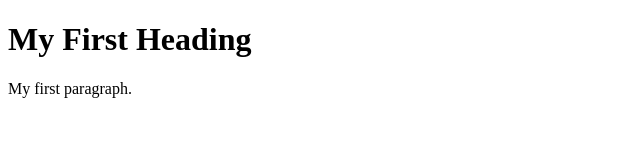
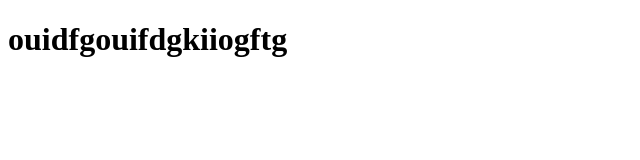
Before and after one commit to msc2023-25/goku, a plain HTML site: page index.html in a window 1280 px wide. Shown: the whole page, without its empty margins (0-640 px from the left). Drawn offline with Linux system fonts and the light colour scheme.

Commit message:
Update index.html

```diff
--- a/index.html
+++ b/index.html
@@ -2,8 +2,7 @@
 <html>
 <body>
 
-<h1>My First Heading</h1>
-<p>My first paragraph.</p>
+<h1>ouidfgouifdgkiiogftg</h1>
 
 </body>
 </html>
```
